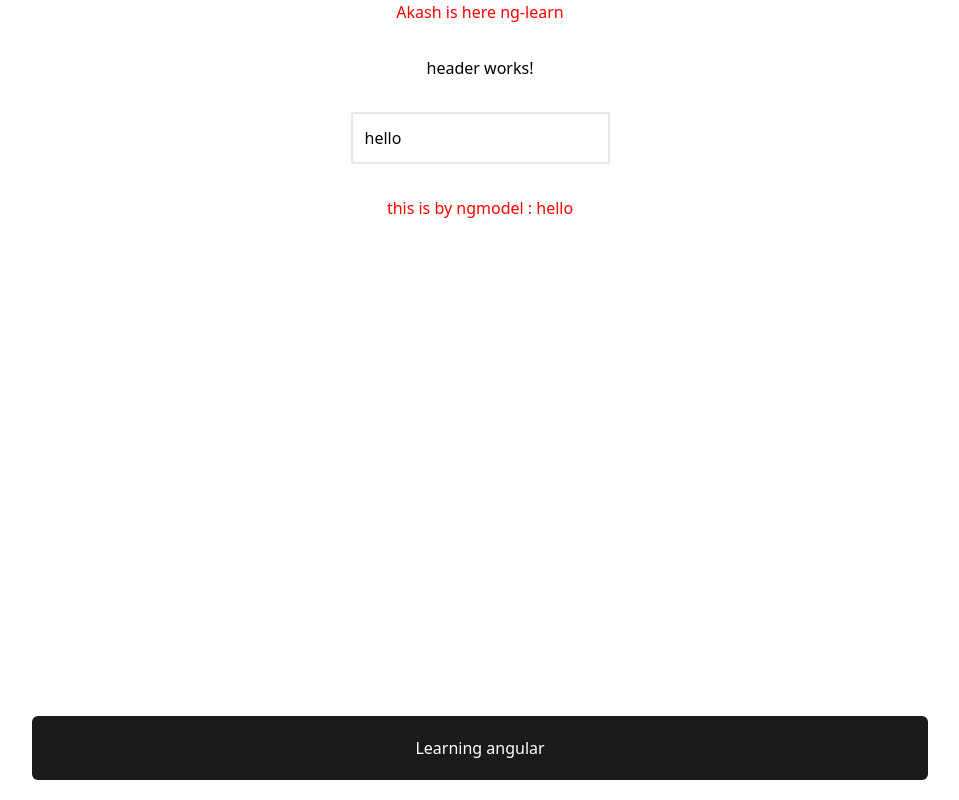
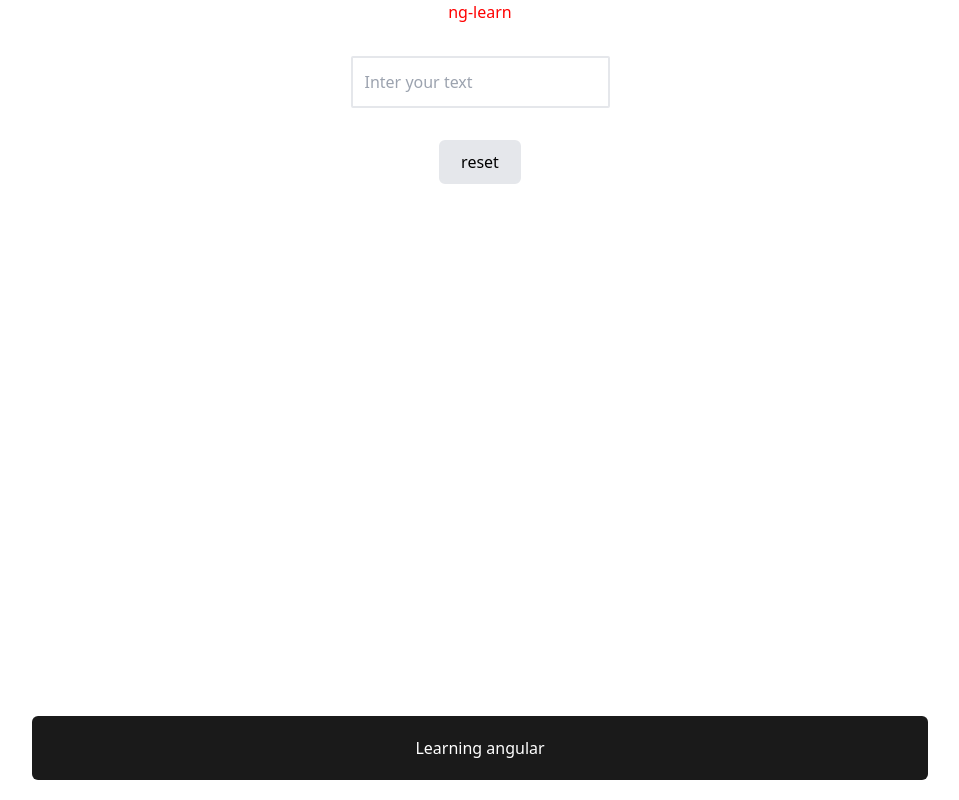
Before and after one commit to akaashvaa/ng-learn, an Angular app: page / in a window 1280 px wide. Shown: the whole page, without its empty margins (160-1119 px from the left). Built offline with nearby package versions, Linux system fonts and the light colour scheme.

Commit message:
assignment-2

```diff
--- a/src/app/app.component.html
+++ b/src/app/app.component.html
@@ -1,13 +1,15 @@
 <div class="w-full flex justify-center items-center flex-col gap-8 ">
 
+  <h2 class="absolute bottom-5 bg-[#1a1a1a] mx-3 text-white dropbox-md select-none p-5 text-center w-[70%] rounded-md">Learning angular</h2>
 
-<h1 >Akash is here {{title}}</h1>
-<app-header></app-header>
+<h1 > {{title}}</h1>
+<!-- <app-header></app-header>  -->
 
  <!-- <input (input)="handleInput(name.value)" class="outline-none p-3 border-2 rounded-sm" type="text" name="name" #name  placeholder="enter ytour name">
   -->
-  <input class="outline-none p-3 border-2 rounded-sm" type="text" [(ngModel)]="twoway" name="ngmodel" value="ngmodel">
-  <h2 class="absolute bottom-5 bg-[#1a1a1a] mx-3 text-white dropbox-md select-none p-5 text-center w-[70%] rounded-md">Learning angular</h2>
-  <h1>this is by ngmodel : <span>{{twoway}}</span></h1>
+  <input placeholder="Inter your text" class="outline-none p-3 border-2 rounded-sm" type="text" [(ngModel)]="username" name="ngmodel" value="ngmodel">
+ <!-- <h1>this is by ngmodel : <span>{{twoway}}</span></h1> -->
+  <button class="border-2 bg-gray-200 dropShadow-md rounded-md py-2 px-5" (click)="onReset()">reset</button>
+  <h1>{{username}}</h1>
 
 <router-outlet />
--- a/src/app/app.component.ts
+++ b/src/app/app.component.ts
@@ -10,9 +10,14 @@ import {FormsModule} from '@angular/forms'
   styleUrl: './app.component.scss'
 })
 export class AppComponent {
-  title = 'ng-learn';
+  title :String = 'ng-learn';
   disable=true
-  twoway : String = "hello"
+   username : String = ""
+  changeInput :String = ""
+  onReset(){
+   this.username = ""
+  }
+
   handleInput(name : string){
     console.log(name)
   }
```
